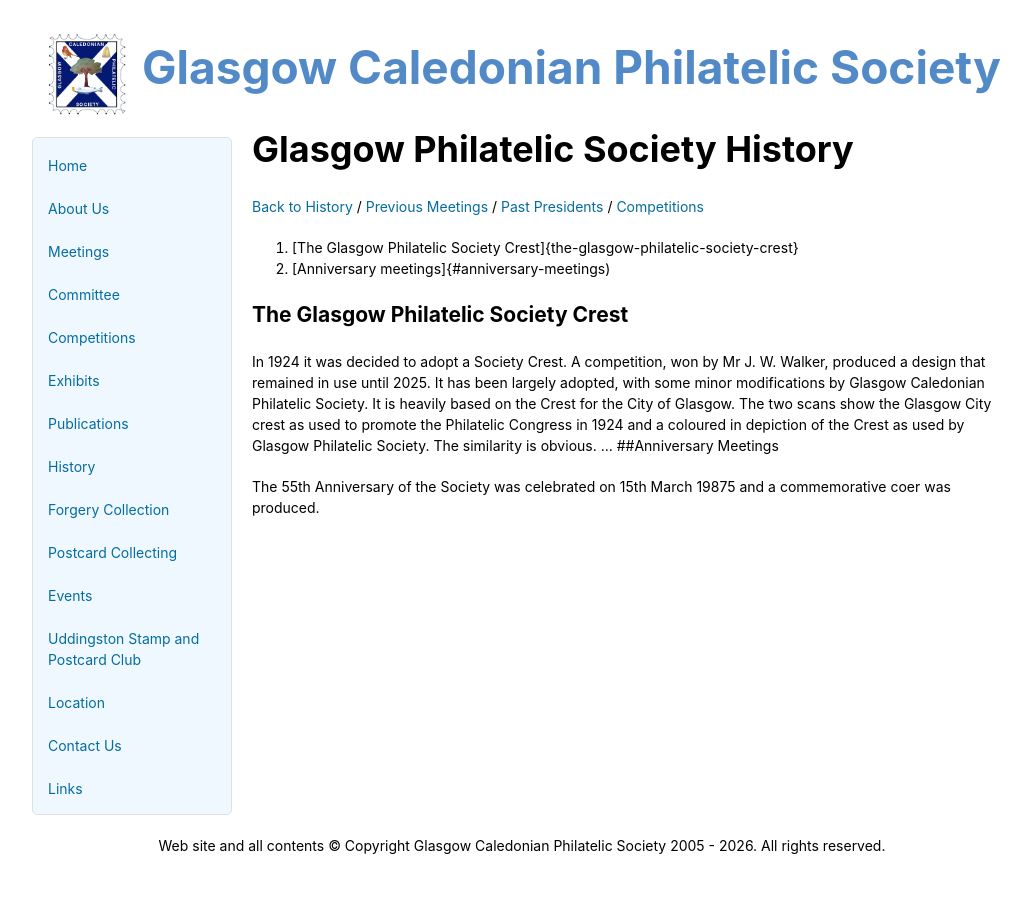
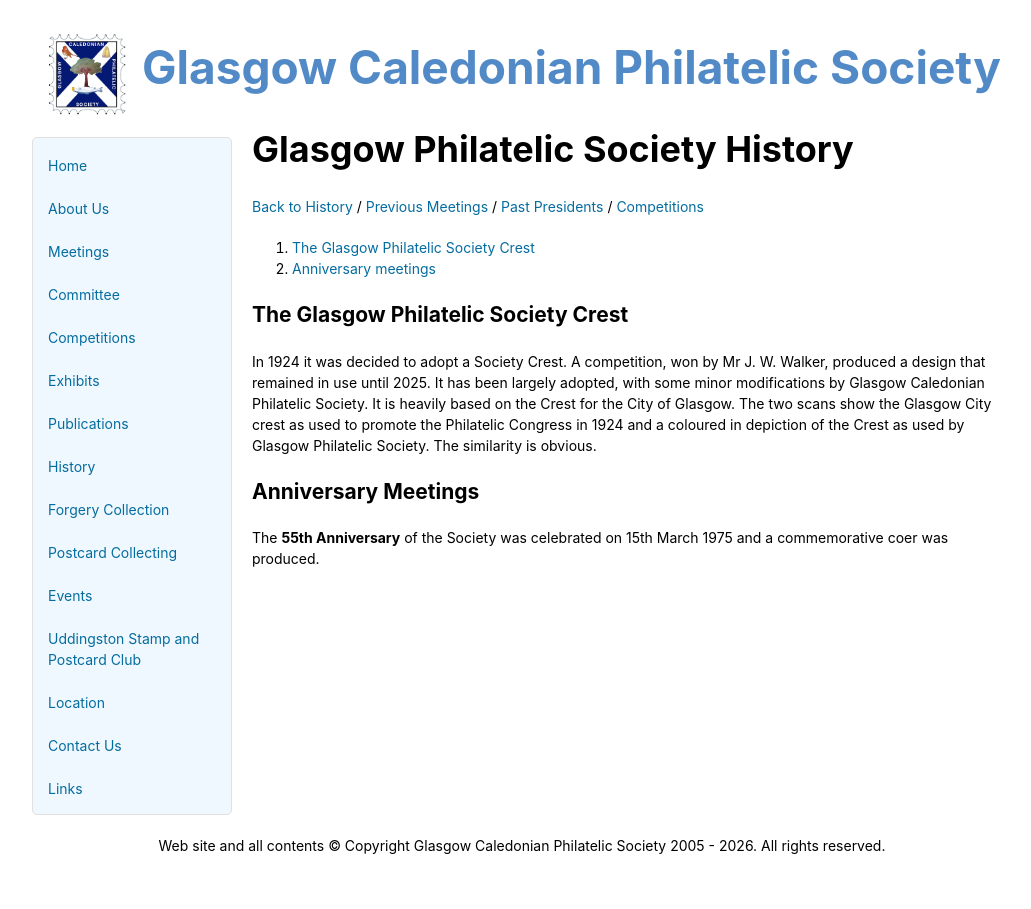
Before and after one commit to astalker/caledonian-stamps, a Jekyll site: the page built from history-glasgow.md, in a window 1280 px wide. Shown: the whole page, without its empty margins (118-1149 px from the left). Built offline with Jekyll 4.4.1, drawn with Linux system fonts in a browser that asks for light colours; our own code applies the rules of GitHub Pages for plain Markdown files.

Commit message:
Fix links and update anniversary meeting details
Corrected formatting and updated anniversary date.

```diff
--- a/history-glasgow.md
+++ b/history-glasgow.md
@@ -2,13 +2,13 @@
 
 [Back to History](./history) / [Previous Meetings](./previous-meetings-glasgow) / [Past Presidents](./past-presidents-glasgow) / [Competitions](./competitions-glasgow)
 
-1. [The Glasgow Philatelic Society Crest]{the-glasgow-philatelic-society-crest}
-1. [Anniversary meetings]{#anniversary-meetings)
+1. [The Glasgow Philatelic Society Crest](the-glasgow-philatelic-society-crest)
+1. [Anniversary meetings](#anniversary-meetings)
 
 ## The Glasgow Philatelic Society Crest
 
 In 1924 it was decided to adopt a Society Crest.  A competition, won by Mr J. W. Walker, produced a design that remained in use until 2025. It has been largely adopted, with some minor modifications by Glasgow Caledonian Philatelic Society. It is heavily based on the Crest for the City of Glasgow. The two scans show the Glasgow City crest as used to promote the Philatelic Congress in 1924 and a coloured in depiction of the Crest as used by Glasgow Philatelic Society. The similarity is obvious.
-...
-##Anniversary Meetings
 
-The 55th Anniversary of the Society was celebrated on 15th March 19875 and a commemorative coer was produced.
+## Anniversary Meetings
+
+The **55th Anniversary** of the Society was celebrated on 15th March 1975 and a commemorative coer was produced.
```
